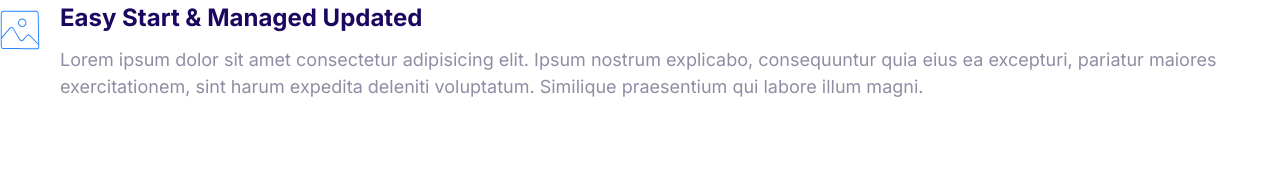
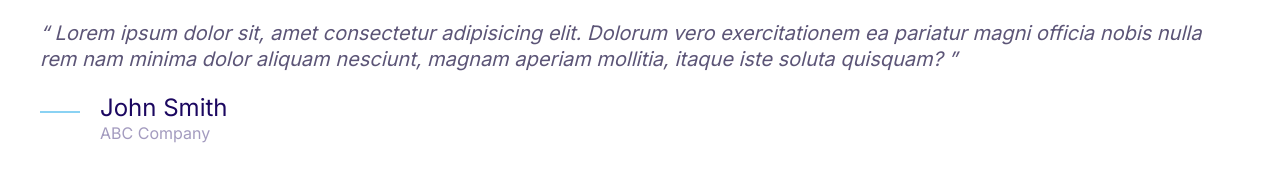
Before and after one commit to Louison-Boi/HTML-CSS3, a plain HTML site: page index.html in a window 1280 px wide. Drawn offline with Linux system fonts and the light colour scheme.

Commit message:
build media and quote component

```diff
--- a/css/styles.css
+++ b/css/styles.css
@@ -4,6 +4,7 @@
   --color-accent: #ff3400;
   --color-headings: #1b0760;
   --color-body: #918ca4;
+  --color-body-darker:#5c5577;
   --color-border: #ccc;
   --border-radius: 30px;
 }
@@ -364,3 +365,50 @@ display: block;
 .media__image{
   margin-top: 1rem;
 }
+
+/* Quotes */
+.quote{
+  font-size: 3rem;
+  font-style: italic;
+  color:var(--color-body-darker);
+  line-height: 1.3;
+}
+
+.quote__text::before{
+  content: open-quote;
+}
+
+.quote__text::after{
+  content: close-quote;
+}
+
+.quote__author{
+  font-size: 3rem;
+  font-weight: 500;
+  font-style:normal;
+  margin-bottom: 0;
+}
+
+.quote__organization{
+  color:var(--color-headings);
+  opacity: 0.4;
+  font-size: 2rem;
+  font-style: normal;
+}
+
+.quote__line{
+  position: relative;
+  bottom: 10px;
+}
+
+@media screen and (min-width: 1024px){
+  .quote{
+    font-size: 2rem;
+  }
+  .quote__author{
+    font-size: 2.4rem;
+  }
+  .quote__organization{
+    font-size: 1.6rem;
+  }
+}
--- a/index.html
+++ b/index.html
@@ -14,21 +14,26 @@
     />
   </head>
   <body>
+    <blockquote class="quote">
+      <p class="quote__text">
+        Lorem ipsum dolor sit, amet consectetur adipisicing elit. Dolorum vero
+        exercitationem ea pariatur magni officia nobis nulla rem nam minima
+        dolor aliquam nesciunt, magnam aperiam mollitia, itaque iste soluta
+        quisquam?
+      </p>
+      <footer>
         <div class="media">
           <div class="media__image">
-        <svg class="icon icon--primary">
-          <use xlink:href="images/sprite.svg#snap"></use>
+            <svg class="icon icon--primary quote__line">
+              <use xlink:href="images/sprite.svg#line"></use>
             </svg>
           </div>
           <div class="media__body">
-        <h3 class="media__title">Easy Start & Managed Updated</h3>
-        <p>
-          Lorem ipsum dolor sit amet consectetur adipisicing elit. Ipsum nostrum
-          explicabo, consequuntur quia eius ea excepturi, pariatur maiores
-          exercitationem, sint harum expedita deleniti voluptatum. Similique
-          praesentium qui labore illum magni.
-        </p>
+            <h3 class="media__title quote__author">John Smith</h3>
+            <p class="quote__organization">ABC Company</p>
           </div>
         </div>
+      </footer>
+    </blockquote>
   </body>
 </html>
```
Also changed, not shown: components/media.html (added, +15 -0 lines), components/quote.html (added, +20 -0 lines). Lines whose indentation alone changed are shown as unchanged.
